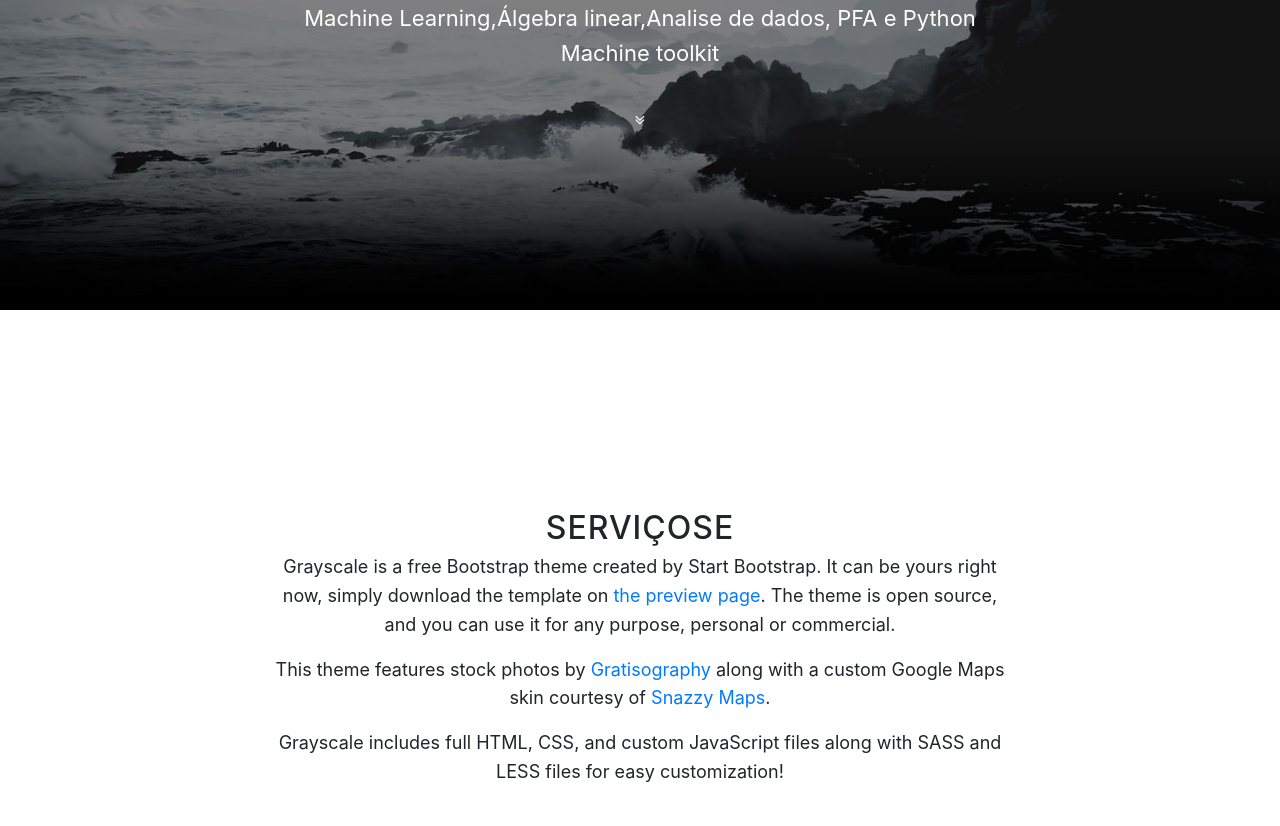
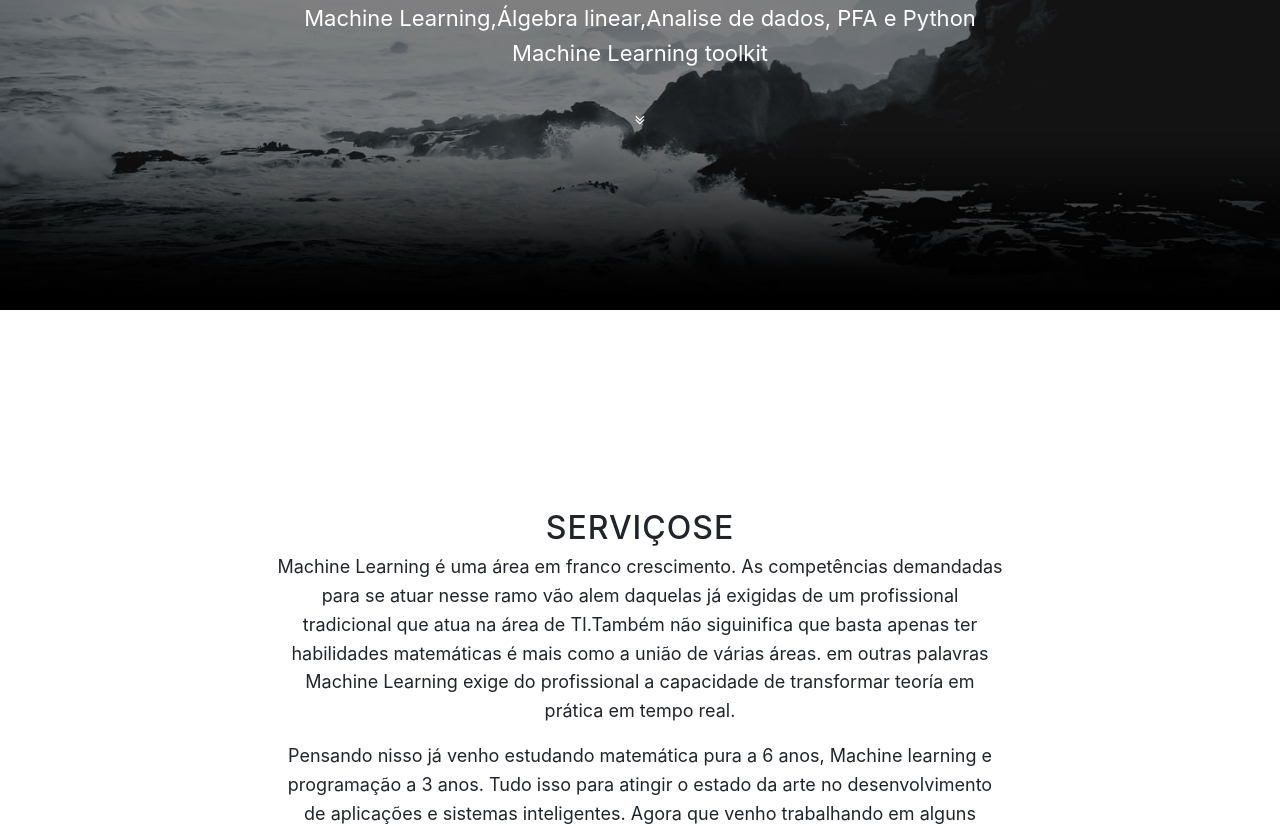
Before and after one commit to Juliopr/Juliopr.github.io, a website with bundled scripts: page index.html in a window 1280 px wide. Shown: the part 490-1316 px from the top of the page. Built offline with nearby package versions, Linux system fonts and the light colour scheme.

Commit message:
Update index.html

```diff
--- a/index.html
+++ b/index.html
@@ -52,9 +52,9 @@
             <div class="container">
                 <div class="row">
                     <div class="col-lg-8 mx-auto">
-                        <h1 class="brand-heading">Júlio Cesar - Aulas e consultoria</h1>
+                        <h2 class="brand-heading">Júlio Cesar - Aulas e consultoria</h2>
                         <p class="intro-text">Machine Learning,Álgebra linear,Analise de dados,
-                        PFA e Python Machine toolkit</p>
+                        PFA e Python Machine Learning toolkit</p>
                         <a href="#about" class="btn btn-circle page-scroll">
                             <i class="fa fa-angle-double-down animated"></i>
                         </a>
@@ -70,9 +70,9 @@
             <div class="row">
                 <div class="col-lg-8 mx-auto">
                     <h2>Serviçose</h2>
-                    <p>Grayscale is a free Bootstrap theme created by Start Bootstrap. It can be yours right now, simply download the template on <a href="http://startbootstrap.com/template-overviews/grayscale/">the preview page</a>. The theme is open source, and you can use it for any purpose, personal or commercial.</p>
-                    <p>This theme features stock photos by <a href="http://gratisography.com/">Gratisography</a> along with a custom Google Maps skin courtesy of <a href="http://snazzymaps.com/">Snazzy Maps</a>.</p>
-                    <p>Grayscale includes full HTML, CSS, and custom JavaScript files along with SASS and LESS files for easy customization!</p>
+                    <p>Machine Learning é uma área em franco crescimento. As competências demandadas para se atuar nesse ramo vão alem daquelas já exigidas de um profissional tradicional que atua na área de TI.Também não siguinifica que basta apenas ter habilidades matemáticas é mais como a união de várias áreas. em outras palavras Machine Learning exige do profissional a capacidade de transformar teoría em prática em tempo real.</p>
+                    <p>Pensando nisso já venho estudando matemática pura a 6 anos, Machine learning e programação a 3 anos. Tudo isso para atingir o estado da arte no desenvolvimento de aplicações e sistemas inteligentes. Agora que venho trabalhando em alguns projetos sinto e vendo os desafios percebo que muitas coisas não são necessárias enquanto outras extremamente demandas por isso decidir focar em ajudar outras pessoas que já lidam com TI a desenvoverem as habilidades certas para se lidar com esse tipo de complexidade</p>
+                    <p>Obviamente você quer dar uma olhada em algum conteudo meu. Em meu blog  <a href="https://juliocprocha.wordpress.com/"> O estudante independente </a> eu compartilho periodicamente alguns conhecimentos de forma didática para ajudar a divulgar cada vez mais os avanços desse área.</p>
                 </div>
             </div>
         </div>
```
